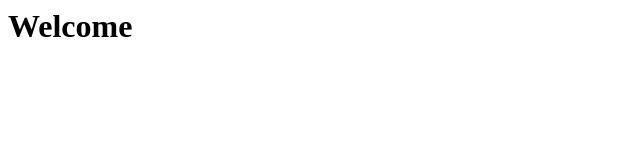
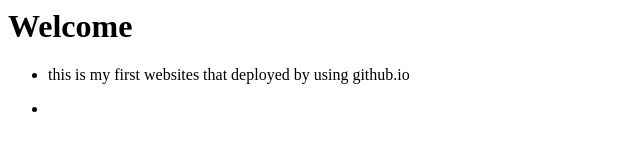
Before and after one commit to sofiberry/sofiberry.github.io, a plain HTML site: page First-Website/index.html in a window 1280 px wide. Shown: the whole page, without its empty margins (0-640 px from the left). Drawn offline with Linux system fonts and the light colour scheme.

Commit message:
Update index.html

```diff
--- a/First-Website/index.html
+++ b/First-Website/index.html
@@ -1,5 +1,8 @@
 <html>
 <body>
 	<h1> Welcome </h1>
+	<ul>
+		<li> <p> this is my first websites that deployed by using github.io </p><li>
+	<ul>
 </body>
 </html>
```
